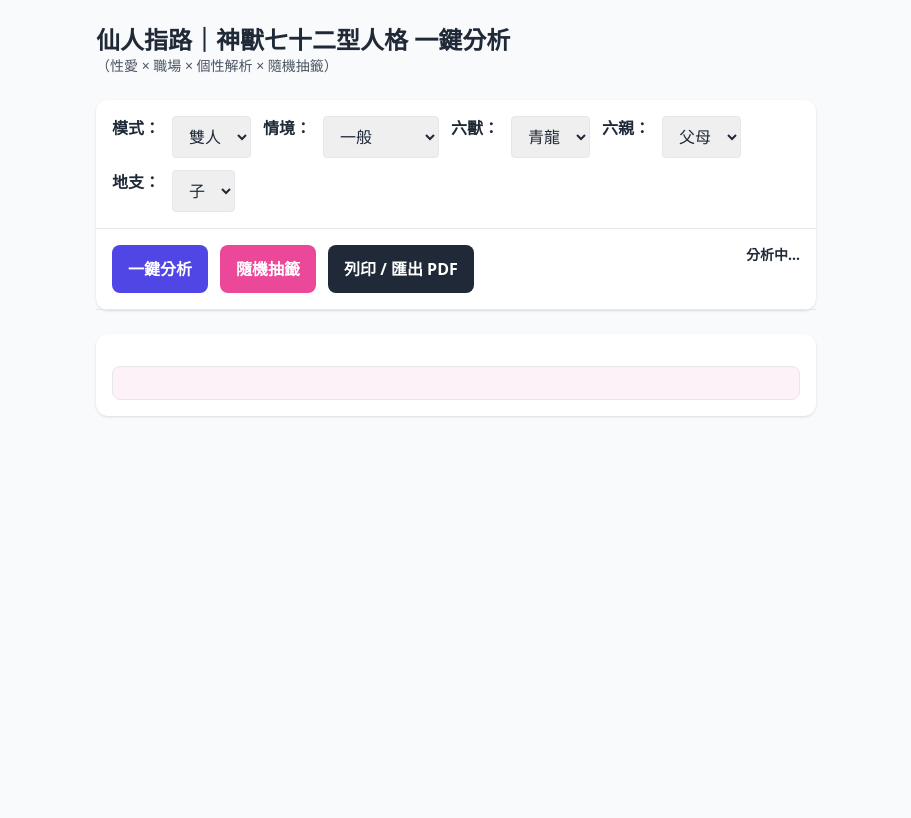
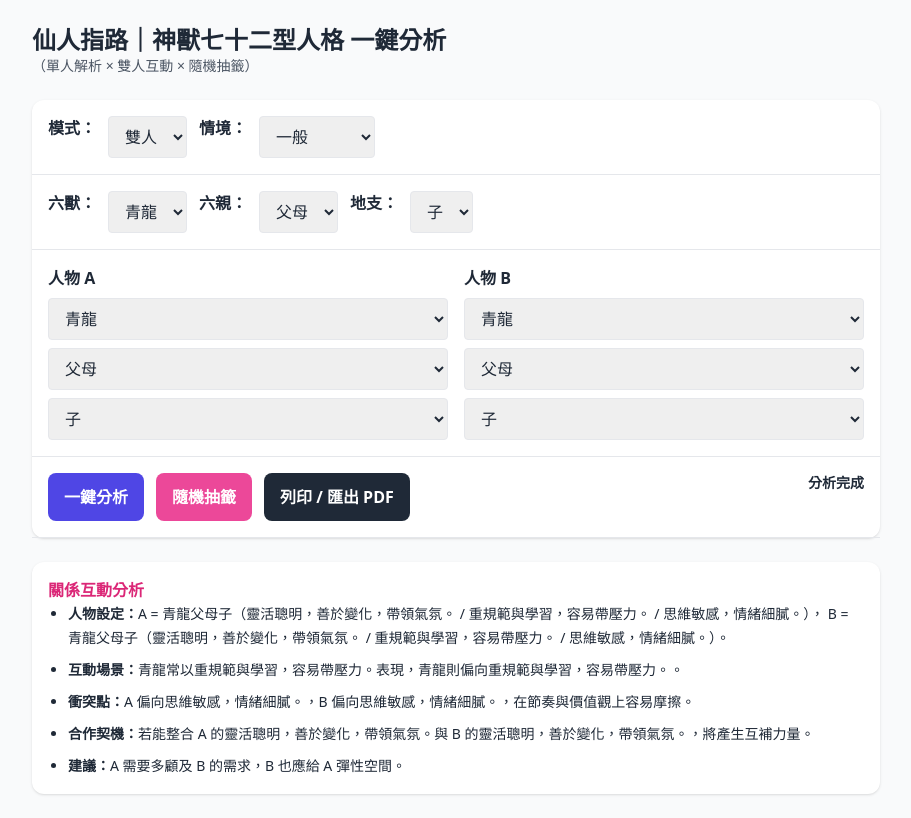
Before and after one commit to chin30182138/567, a plain HTML site: page index.html in a window 1280 px wide. Both pictures are taken after a click on the button "一鍵分析". Shown: the whole page, without its empty margins (184-1095 px from the left). Drawn offline with nearby package versions, Linux system fonts and the light colour scheme.

Commit message:
Update index.html

```diff
--- a/index.html
+++ b/index.html
@@ -15,10 +15,10 @@
   </style>
 </head>
 <body class="bg-gray-50 text-gray-800">
-  <div class="max-w-3xl mx-auto p-4 md:p-6 space-y-6">
+  <div class="max-w-4xl mx-auto p-4 md:p-6 space-y-6">
     <header class="no-print">
       <h1 class="text-2xl font-bold">仙人指路｜神獸七十二型人格 一鍵分析</h1>
-      <p class="text-sm text-gray-600">（性愛 × 職場 × 個性解析 × 隨機抽籤）</p>
+      <p class="text-sm text-gray-600">（單人解析 × 雙人互動 × 隨機抽籤）</p>
     </header>
 
     <!-- 參數設定 -->
@@ -38,19 +38,20 @@
           <option value="team">職場/合作</option>
           <option value="personality">個性解析</option>
         </select>
+      </div>
 
+      <!-- 單人選項 -->
+      <div id="singleBox" class="p-4 border-b flex flex-wrap gap-3">
         <label class="font-semibold">六獸：</label>
         <select id="aBeast" class="border rounded px-3 py-2">
           <option>青龍</option><option>朱雀</option><option>勾陳</option>
           <option>螣蛇</option><option>白虎</option><option>玄武</option>
         </select>
-
         <label class="font-semibold">六親：</label>
         <select id="aKin" class="border rounded px-3 py-2">
           <option>父母</option><option>兄弟</option><option>子孫</option>
           <option>妻財</option><option>官鬼</option>
         </select>
-
         <label class="font-semibold">地支：</label>
         <select id="aBranch" class="border rounded px-3 py-2">
           <option>子</option><option>丑</option><option>寅</option><option>卯</option>
@@ -59,7 +60,43 @@
         </select>
       </div>
 
-      <!-- 按鈕區 -->
+      <!-- 雙人選項 -->
+      <div id="doubleBox" class="p-4 border-b grid grid-cols-1 md:grid-cols-2 gap-4">
+        <div>
+          <h3 class="font-bold mb-2">人物 A</h3>
+          <select id="aBeast2" class="border rounded px-3 py-2 w-full mb-2">
+            <option>青龍</option><option>朱雀</option><option>勾陳</option>
+            <option>螣蛇</option><option>白虎</option><option>玄武</option>
+          </select>
+          <select id="aKin2" class="border rounded px-3 py-2 w-full mb-2">
+            <option>父母</option><option>兄弟</option><option>子孫</option>
+            <option>妻財</option><option>官鬼</option>
+          </select>
+          <select id="aBranch2" class="border rounded px-3 py-2 w-full">
+            <option>子</option><option>丑</option><option>寅</option><option>卯</option>
+            <option>辰</option><option>巳</option><option>午</option><option>未</option>
+            <option>申</option><option>酉</option><option>戌</option><option>亥</option>
+          </select>
+        </div>
+        <div>
+          <h3 class="font-bold mb-2">人物 B</h3>
+          <select id="bBeast" class="border rounded px-3 py-2 w-full mb-2">
+            <option>青龍</option><option>朱雀</option><option>勾陳</option>
+            <option>螣蛇</option><option>白虎</option><option>玄武</option>
+          </select>
+          <select id="bKin" class="border rounded px-3 py-2 w-full mb-2">
+            <option>父母</option><option>兄弟</option><option>子孫</option>
+            <option>妻財</option><option>官鬼</option>
+          </select>
+          <select id="bBranch" class="border rounded px-3 py-2 w-full">
+            <option>子</option><option>丑</option><option>寅</option><option>卯</option>
+            <option>辰</option><option>巳</option><option>午</option><option>未</option>
+            <option>申</option><option>酉</option><option>戌</option><option>亥</option>
+          </select>
+        </div>
+      </div>
+
+      <!-- 按鈕 -->
       <div class="p-4 flex gap-3 border-b no-print">
         <button id="btnAnalyze" class="px-4 py-3 rounded-lg bg-indigo-600 text-white font-semibold hover:bg-indigo-700">一鍵分析</button>
         <button id="btnRandom" class="px-4 py-3 rounded-lg bg-pink-500 text-white font-semibold hover:bg-pink-600">隨機抽籤</button>
@@ -70,44 +107,12 @@
 
     <!-- 結果區 -->
     <section id="result" class="bg-white rounded-xl shadow p-4 print-card space-y-4">
-      <div id="summary" class="text-sm text-gray-700"></div>
-      <div id="deepCard" class="p-4 border rounded-lg bg-pink-50"></div>
+      <div id="deepCard"></div>
     </section>
   </div>
 
   <script>
-    // ===== 模板庫 =====
-    const SEX_TEMPLATES = {
-      opening: [
-        "氛圍由{tone}點燃，空間染上「{branch}」的熱度。",
-        "前奏展現{tone}，整體調性傾向「{branch}」。"
-      ],
-      middle: [
-        "中段以『快-快-慢』節奏推進，層層挑動。",
-        "進入主體後採漸進式加壓，每次循環更貼近極限。"
-      ],
-      closing: [
-        "結尾以擁抱與口頭交流收束，留有餘韻。",
-        "最後安排安靜相貼，三句回饋作結。"
-      ]
-    };
-
-    const WORK_TEMPLATES = {
-      opening: [
-        "會議氛圍由{tone}拉起，現場帶著「{branch}」的張力。",
-        "討論一開始展現{tone}，場域調性落在「{branch}」。"
-      ],
-      middle: [
-        "中段議程轉向權責分配，語氣逐漸尖銳。",
-        "進入核心議題，雙方角度衝突但激發新點子。"
-      ],
-      closing: [
-        "結尾透過行動方案定調，彼此角色更清楚。",
-        "最後以共識收束，氣氛回到穩定。"
-      ]
-    };
-
-    // 六獸、六親、地支人格資料庫
+    // ===== 基本資料 =====
     const PERSONALITY_LIBRARY = {
       "青龍": "靈活聰明，善於變化，帶領氣氛。",
       "朱雀": "善表達，重視舞台與聲音，喜歡被看見。",
@@ -116,7 +121,6 @@
       "白虎": "果決直接，行動力強，帶控制欲。",
       "玄武": "深沉內斂，安靜觀察，重信任。"
     };
-
     const KIN_LIBRARY = {
       "父母": { pos: "重規範與學習，容易帶壓力。", blind: "過於守舊，容易自我設限。" },
       "兄弟": { pos: "競爭心強，合作衝突並存。", blind: "容易比較，缺乏包容。" },
@@ -124,116 +128,87 @@
       "妻財": { pos: "重資源與實用，懂得算計利益。", blind: "過於功利，忽略情感。" },
       "官鬼": { pos: "責任感重，權力張力明顯。", blind: "壓力過大，易陷焦慮。" }
     };
-
     const BRANCH_LIBRARY = {
-      "子": "思維敏感，情緒細膩。",
-      "丑": "耐心務實，腳踏實地。",
-      "寅": "衝勁強烈，擅長規劃。",
-      "卯": "重美感，追求和諧。",
-      "辰": "思慮繁多，謹慎小心。",
-      "巳": "爆發外放，行動直接。",
-      "午": "舞台感強，熱情外放。",
-      "未": "穩定慢熱，持久可靠。",
-      "申": "精準細膩，重分析。",
-      "酉": "俐落整潔，效率高。",
-      "戌": "責任感重，固執堅定。",
-      "亥": "情緒流動，共感力強。"
+      "子": "思維敏感，情緒細膩。","丑": "耐心務實，腳踏實地。",
+      "寅": "衝勁強烈，擅長規劃。","卯": "重美感，追求和諧。",
+      "辰": "思慮繁多，謹慎小心。","巳": "爆發外放，行動直接。",
+      "午": "舞台感強，熱情外放。","未": "穩定慢熱，持久可靠。",
+      "申": "精準細膩，重分析。","酉": "俐落整潔，效率高。",
+      "戌": "責任感重，固執堅定。","亥": "情緒流動，共感力強。"
     };
-
-    // ===== 工具 =====
     function rand(arr){ return arr[Math.floor(Math.random()*arr.length)]; }
     function randomChoice(arr){ return arr[Math.floor(Math.random()*arr.length)]; }
 
-    // ===== 深度卡 =====
-    function buildDeepCard(model) {
-      const { scene } = model;
-      let title = "互動深度分析";
-      let TPL = null;
-
-      if (scene === "sex") {
-        title = "性愛深度分析"; TPL = SEX_TEMPLATES;
-      } else if (scene === "team") {
-        title = "職場互動分析"; TPL = WORK_TEMPLATES;
-      } else if (scene === "relationship") {
-        title = "關係深度分析"; TPL = SEX_TEMPLATES; // 暫用性愛模板
-      }
-
-      if (!TPL) return null;
-
-      const tone = "互動氛圍"; const branch = "情境特質";
-      const div = document.createElement("div");
-      div.innerHTML = `
-        <h3 class="font-bold text-pink-600">${title}</h3>
-        <ol class="list-decimal pl-5 space-y-1 text-sm mt-2">
-          <li>${rand(TPL.opening).replace("{tone}", tone).replace("{branch}", branch)}</li>
-          <li>${rand(TPL.middle)}</li>
-          <li>${rand(TPL.closing)}</li>
-        </ol>
-      `;
-      return div;
+    // ===== 單人卡 =====
+    function buildPersonalityCard({beast, kin, branch}) {
+      const b = PERSONALITY_LIBRARY[beast] || "";
+      const k = KIN_LIBRARY[kin] || {pos:"", blind:""};
+      const g = BRANCH_LIBRARY[branch] || "";
+      return `
+        <h3 class="font-bold text-indigo-600">個性解析</h3>
+        <ul class="list-disc pl-5 text-sm leading-6 space-y-1">
+          <li><b>核心特質：</b>${beast} — ${b}</li>
+          <li><b>表現方式：</b>與「${kin}」結合時，${k.pos}</li>
+          <li><b>隱藏盲點：</b>${k.blind} 加上「${branch}」之氣，表現為 ${g}</li>
+        </ul>`;
     }
 
-    // ===== 個性卡 =====
-    function buildPersonalityCard(model) {
-      const { aBeast="青龍", aKin="兄弟", aBranch="子" } = model;
-      const beast = PERSONALITY_LIBRARY[aBeast] || "";
-      const kin   = KIN_LIBRARY[aKin] || {pos:"",blind:""};
-      const branch= BRANCH_LIBRARY[aBranch] || "";
-
-      const div = document.createElement("div");
-      div.innerHTML = `
-        <h3 class="font-bold text-indigo-600">個性解析</h3>
-        <ul class="list-disc pl-5 text-sm leading-6 space-y-1">
-          <li><b>核心特質：</b>${aBeast} — ${beast}</li>
-          <li><b>表現方式：</b>與「${aKin}」結合時，${kin.pos}</li>
-          <li><b>隱藏盲點：</b>${kin.blind} 加上「${aBranch}」之氣，表現為 ${branch}</li>
-        </ul>
-      `;
-      return div;
+    // ===== 雙人卡 =====
+    function buildInteractionCard(a, b, scene) {
+      let title = scene==="sex" ? "性愛互動分析" : scene==="team" ? "職場互動分析" : "關係互動分析";
+      return `
+        <h3 class="font-bold text-pink-600">${title}</h3>
+        <ul class="list-disc pl-5 text-sm leading-6 space-y-2">
+          <li><b>人物設定：</b>A = ${a.beast}${a.kin}${a.branch}（${PERSONALITY_LIBRARY[a.beast]} / ${KIN_LIBRARY[a.kin].pos} / ${BRANCH_LIBRARY[a.branch]}），
+              B = ${b.beast}${b.kin}${b.branch}（${PERSONALITY_LIBRARY[b.beast]} / ${KIN_LIBRARY[b.kin].pos} / ${BRANCH_LIBRARY[b.branch]}）。</li>
+          <li><b>互動場景：</b>${a.beast}常以${KIN_LIBRARY[a.kin].pos}表現，${b.beast}則偏向${KIN_LIBRARY[b.kin].pos}。</li>
+          <li><b>衝突點：</b>A 偏向${BRANCH_LIBRARY[a.branch]}，B 偏向${BRANCH_LIBRARY[b.branch]}，在節奏與價值觀上容易摩擦。</li>
+          <li><b>合作契機：</b>若能整合 A 的${PERSONALITY_LIBRARY[a.beast]}與 B 的${PERSONALITY_LIBRARY[b.beast]}，將產生互補力量。</li>
+          <li><b>建議：</b>A 需要多顧及 B 的需求，B 也應給 A 彈性空間。</li>
+        </ul>`;
     }
 
     // ===== 主流程 =====
     function analyze() {
+      const mode = document.getElementById("mode").value;
       const scene = document.getElementById("scene").value;
-      const aBeast = document.getElementById("aBeast").value;
-      const aKin = document.getElementById("aKin").value;
-      const aBranch = document.getElementById("aBranch").value;
-
-      const status = document.getElementById("status");
-      status.textContent = "分析中…";
+      document.getElementById("status").textContent = "分析中…";
 
       setTimeout(() => {
-        const cardHost = document.getElementById("deepCard");
-        cardHost.innerHTML = "";
-
-        if (scene === "personality") {
-          cardHost.appendChild(buildPersonalityCard({ aBeast, aKin, aBranch }));
+        let html="";
+        if (mode==="single" || scene==="personality") {
+          const beast=document.getElementById("aBeast").value;
+          const kin=document.getElementById("aKin").value;
+          const branch=document.getElementById("aBranch").value;
+          html = buildPersonalityCard({beast, kin, branch});
         } else {
-          cardHost.appendChild(buildDeepCard({ scene }));
+          const a={beast:document.getElementById("aBeast2").value,
+                   kin:document.getElementById("aKin2").value,
+                   branch:document.getElementById("aBranch2").value};
+          const b={beast:document.getElementById("bBeast").value,
+                   kin:document.getElementById("bKin").value,
+                   branch:document.getElementById("bBranch").value};
+          html = buildInteractionCard(a,b,scene);
         }
-        status.textContent = "分析完成";
-      }, 600);
+        document.getElementById("deepCard").innerHTML = html;
+        document.getElementById("status").textContent = "分析完成";
+      },600);
     }
 
     // ===== 隨機抽籤 =====
     function randomDraw() {
-      const beasts = ["青龍","朱雀","勾陳","螣蛇","白虎","玄武"];
-      const kins   = ["父母","兄弟","子孫","妻財","官鬼"];
-      const branchs= ["子","丑","寅","卯","辰","巳","午","未","申","酉","戌","亥"];
-
-      const aBeast = randomChoice(beasts);
-      const aKin   = randomChoice(kins);
-      const aBranch= randomChoice(branchs);
-
-      document.getElementById("aBeast").value = aBeast;
-      document.getElementById("aKin").value   = aKin;
-      document.getElementById("aBranch").value= aBranch;
-      document.getElementById("scene").value  = "personality";
-
-      analyze(); // 直接觸發分析
+      const beasts=["青龍","朱雀","勾陳","螣蛇","白虎","玄武"];
+      const kins=["父母","兄弟","子孫","妻財","官鬼"];
+      const branches=["子","丑","寅","卯","辰","巳","午","未","申","酉","戌","亥"];
+      document.getElementById("aBeast").value=randomChoice(beasts);
+      document.getElementById("aKin").value=randomChoice(kins);
+      document.getElementById("aBranch").value=randomChoice(branches);
+      document.getElementById("scene").value="personality";
+      document.getElementById("mode").value="single";
+      analyze();
     }
 
-    // ===== 綁定事件 =====
+    // 綁定事件
     document.getElementById("btnAnalyze").addEventListener("click", analyze);
     document.getElementById("btnPrint").addEventListener("click", () => window.print());
     document.getElementById("btnRandom").addEventListener("click", randomDraw);
```
